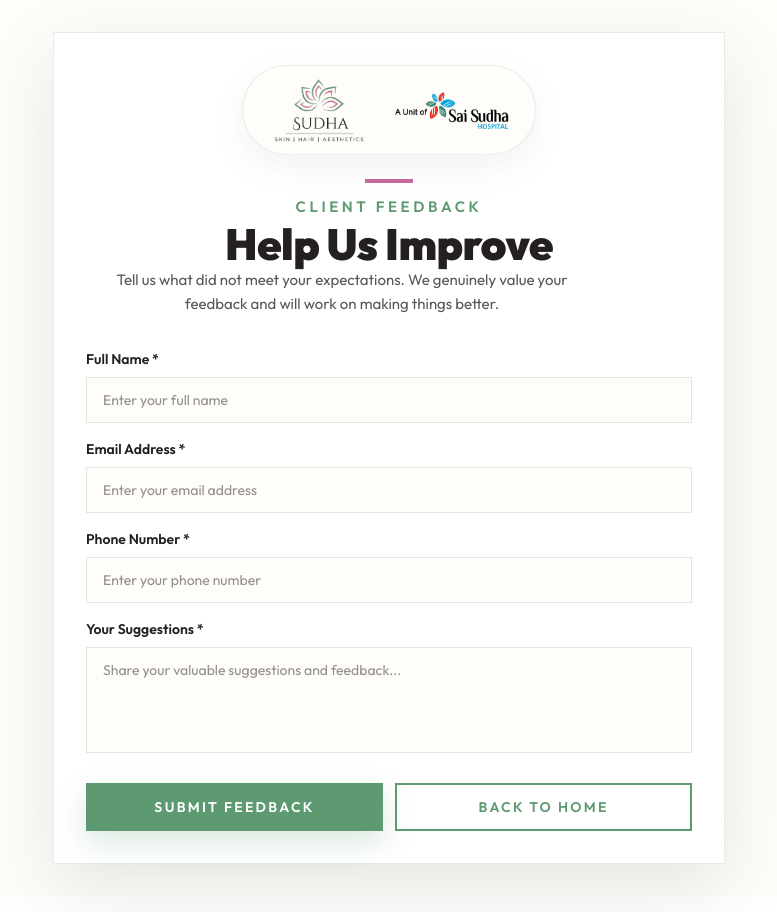
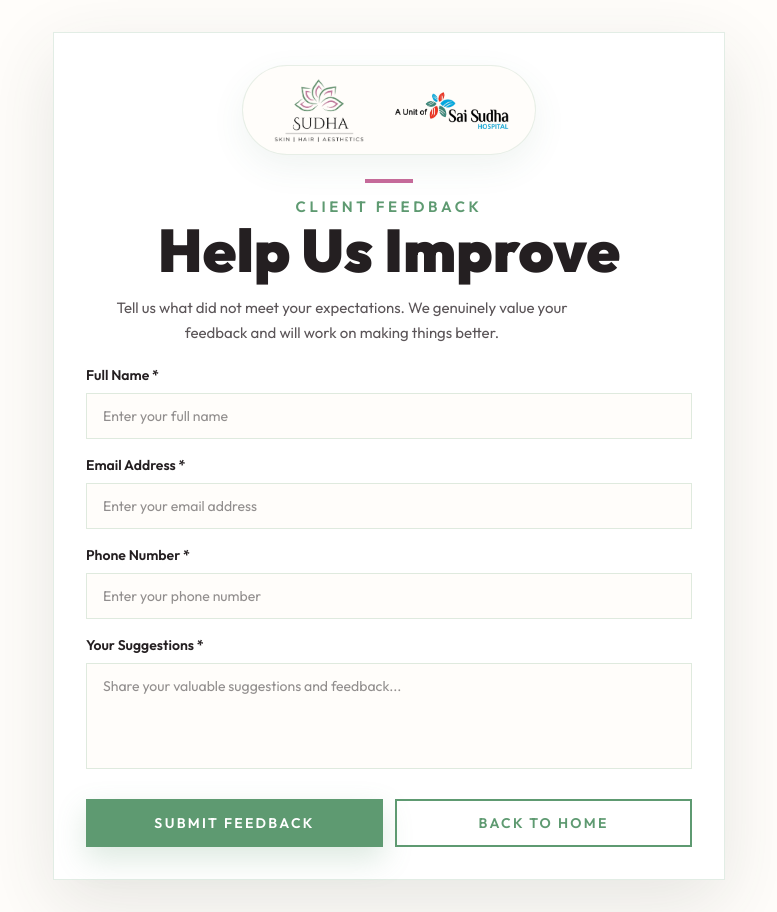
Before and after one commit to crowddevelopers08-arch/sudha-lps, a Next.js app: page /client-feedback in a window 1280 px wide. Shown: the whole page, without its empty margins (251-1028 px from the left). Built offline with nearby package versions, Linux system fonts and the light colour scheme.

Commit message:
sudha new gbm review funneld

```diff
--- a/app/client-feedback/page.tsx
+++ b/app/client-feedback/page.tsx
@@ -110,15 +110,15 @@ const ClientFeedback = () => {
               </div>
             </div>
 
-            <div className="mb-6 text-center sm:mb-8">
+            <div className="mb-9 text-center sm:mb-5">
               <div className="mx-auto mb-3 h-1 w-12 bg-[#c86b9b]" />
-              <p className="mb-2 text-[11px] font-semibold uppercase tracking-[0.24em] text-[#5e9a71]">
+              <p className="mb-4 text-[11px] font-semibold uppercase tracking-[0.24em] text-[#5e9a71]">
                 Client Feedback
               </p>
-              <h2 className="text-2xl font-black leading-tight text-[#241f21] sm:text-4xl">
+              <h4 className="text-2xl font-black text-[#241f21] sm:text-6xl mb-4">
                 Help Us Improve
-              </h2>
-              <p className="mx-auto mt-3 max-w-lg text-sm leading-7 text-[#5b5558] sm:text-base">
+              </h4>
+              <p className="mx-auto mb-4 max-w-lg text-sm leading-7 text-[#5b5558] sm:text-base">
                 Tell us what did not meet your expectations. We genuinely value your feedback and will work on making things better.
               </p>
             </div>
--- a/app/client-review/page.tsx
+++ b/app/client-review/page.tsx
@@ -33,15 +33,15 @@ const Review = () => {
             </div>
           </div>
 
-          <div className="mb-7 text-center sm:mb-5">
+          <div className="mb-9 text-center sm:mb-5">
             <div className="mx-auto mb-3 h-1 w-12 bg-[#c86b9b]" />
-            <p className="mb-2 text-[11px] font-semibold uppercase tracking-[0.24em] text-[#5e9a71]">
+            <p className="mb-4 text-[11px] font-semibold uppercase tracking-[0.24em] text-[#5e9a71]">
               Sudha Aesthetics
             </p>
-            <h2 className="text-2xl font-black leading-tight text-[#241f21] sm:text-4xl">
+            <h4 className="text-2xl font-black text-[#241f21] sm:text-6xl mb-4">
               Click & Review
-            </h2>
-            <p className="mx-auto mt-4 max-w-lg text-sm leading-7 text-[#5b5558] sm:text-base">
+            </h4>
+            <p className=" mb-4 max-w-lg text-md leading-7 text-[#5b5558] sm:text-lg">
               We'd love to hear your feedback!<br />
               Please click any one of the buttons below to share your review.<br />
               A short review of 4 to 5 lines would be greatly appreciated.
```
